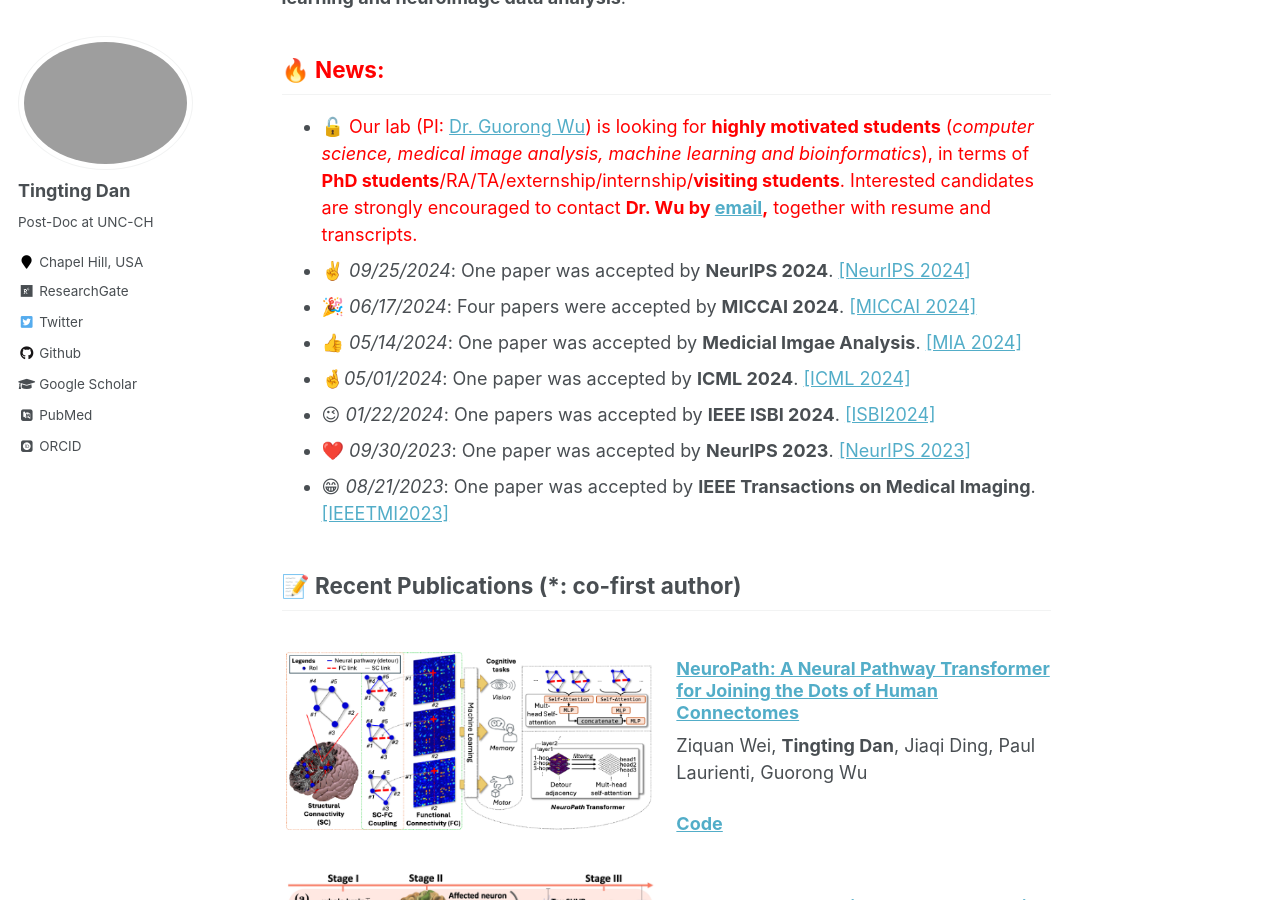
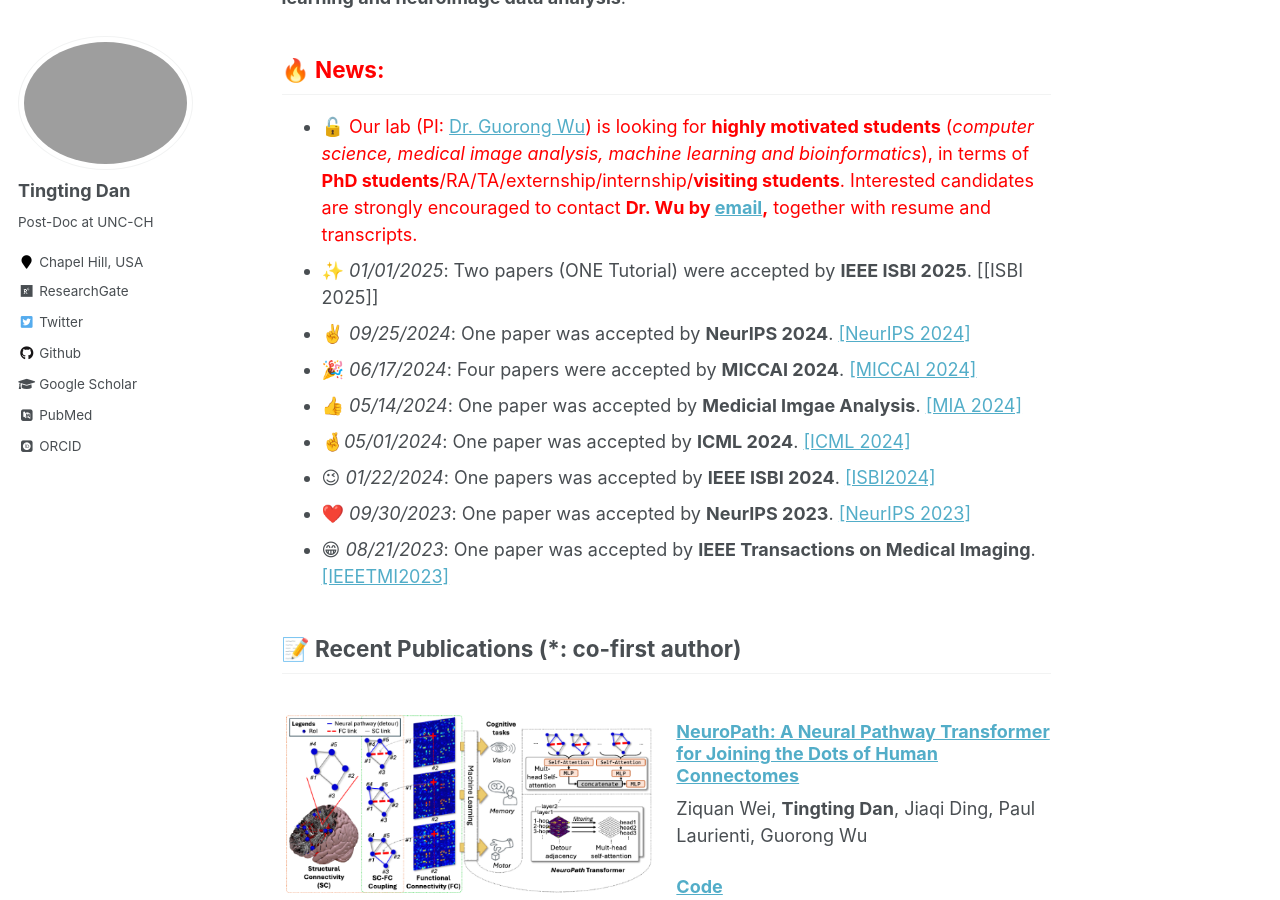
Before and after one commit to Dandy5721/dandy.github.io, a Jekyll site: the page built from _pages/about.md, in a window 1280 px wide and 900 px high, scrolled down 407 px. Built offline with Jekyll 4.4.1, drawn with Linux system fonts in a browser that asks for light colours; some web fonts are replaced; comment, search, counter and statistics services are not loaded.

Commit message:
Update about.md

```diff
--- a/_pages/about.md
+++ b/_pages/about.md
@@ -18,6 +18,7 @@ redirect_from:
 
 ## 🔥 <span style="color:red">**News:**</span>
  - 🔓 <span style="color:red"> Our lab (PI: [Dr. Guorong Wu](https://www.acmlab.org/team)) is looking for **highly motivated students** (*computer science, medical image analysis, machine learning and bioinformatics*), in terms of **PhD students**/RA/TA/externship/internship/**visiting students**. Interested candidates are strongly encouraged to contact **Dr. Wu by [email](grwu@med.unc.edu),** together with resume and transcripts.</span>
+ - ✨ _01/01/2025_: Two papers (ONE Tutorial) were accepted by **IEEE ISBI 2025**. [[ISBI 2025]]
  - ✌️ _09/25/2024_: One paper was accepted by **NeurIPS 2024**. [[NeurIPS 2024]](https://www.researchgate.net/publication/384365261_NeuroPath_A_Neural_Pathway_Transformer_for_Joining_the_Dots_of_Human_Connectomes)
  - 🎉 _06/17/2024_: Four papers were accepted by **MICCAI 2024**. [[MICCAI 2024]](https://www.sciencedirect.com/science/article/abs/pii/S136184152400135X)
  - 👍 _05/14/2024_: One paper was accepted by **Medicial Imgae Analysis**. [[MIA 2024]](https://www.sciencedirect.com/science/article/abs/pii/S136184152400135X)
```
